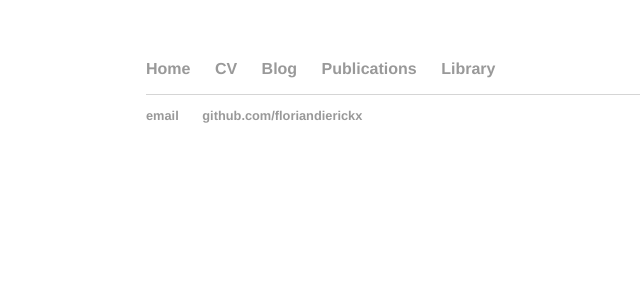
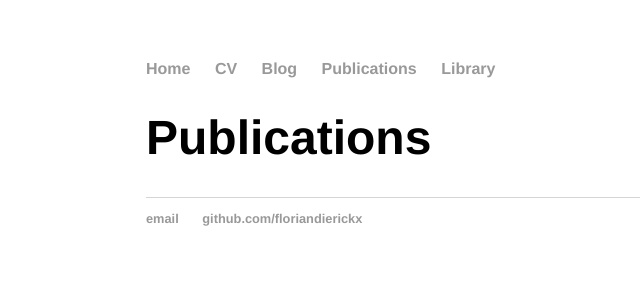
Before and after one commit to floriandierickx/floriandierickx.github.io, a Jekyll site: the page built from publications/index.html, in a window 1280 px wide. Shown: the top 300 px of the page, without its empty margins (46-686 px from the left). Built offline with Jekyll 4.4.1, drawn with Linux system fonts in a browser that asks for light colours.

Commit message:
bibtexify3: test new publications html

```diff
--- a/publications/index.html
+++ b/publications/index.html
@@ -2,6 +2,10 @@
 layout: default
 title: Florian Dierickx - Publications
 ---
+<div class="blurb">
+	<h1>Publications</h1>
+</div><!-- /.blurb -->
+
 <noscript>
     <!-- bibtex source hidden by default, show it if JS disabled -->
     <style>
@@ -10,6 +14,7 @@ title: Florian Dierickx - Publications
         }
     </style>
 </noscript>
+
 <div id="text">
     <table id="pubTable" class="display"></table>
     <pre id="bibtex" style="display:none;">
```
Also changed, not shown: other parts of publications/index.html (+1 -1 lines).
